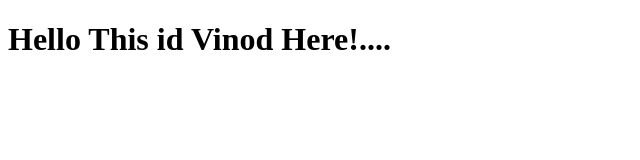
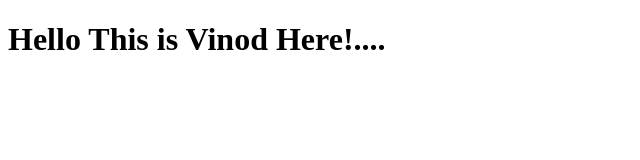
Before and after one commit to vinodgunaga/vinodgunaga-site, a plain HTML site: page index.html in a window 1280 px wide. Shown: the whole page, without its empty margins (0-640 px from the left). Drawn offline with Linux system fonts and the light colour scheme.

Commit message:
Update index.html

```diff
--- a/index.html
+++ b/index.html
@@ -7,6 +7,6 @@
     <title>Vinod's site</title>
 </head>
 <body>
-    <h1>Hello This id Vinod Here!....</h1>
+    <h1>Hello This is Vinod Here!....</h1>
 </body>
 </html>
```
